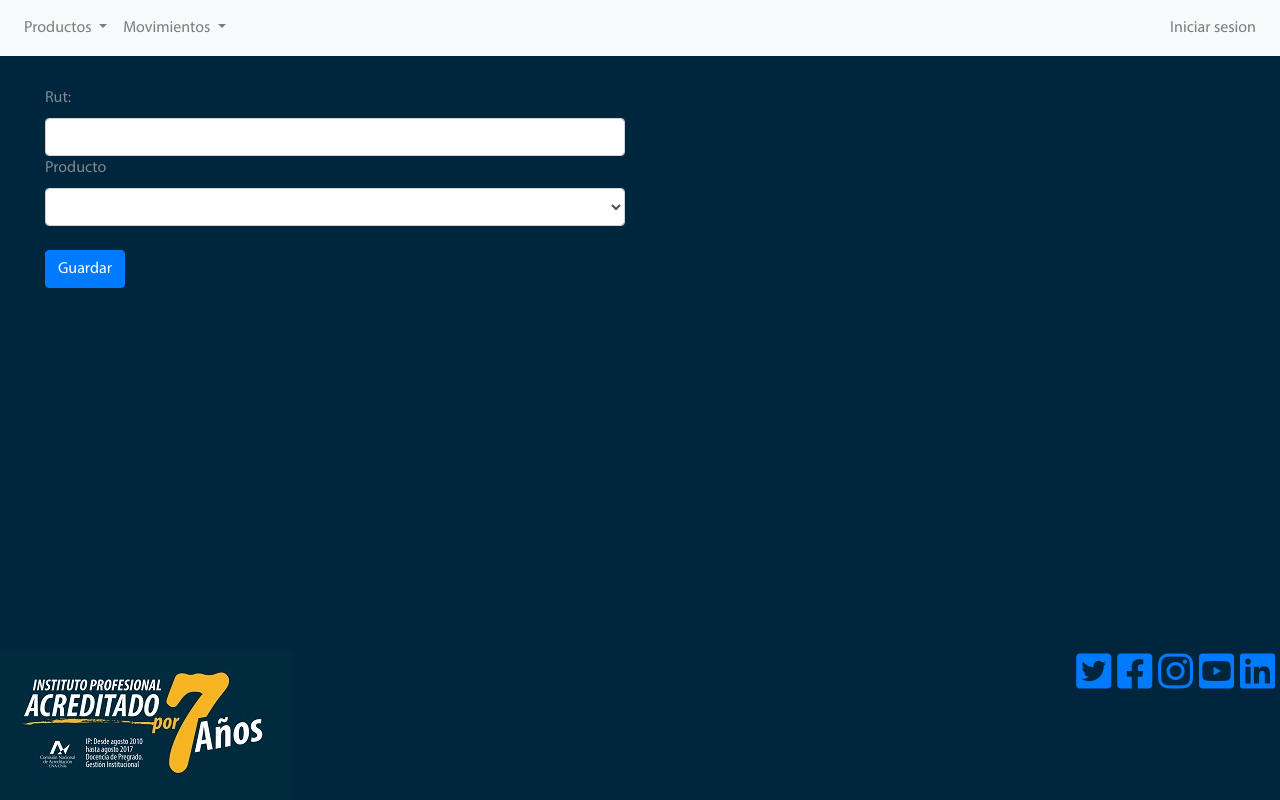
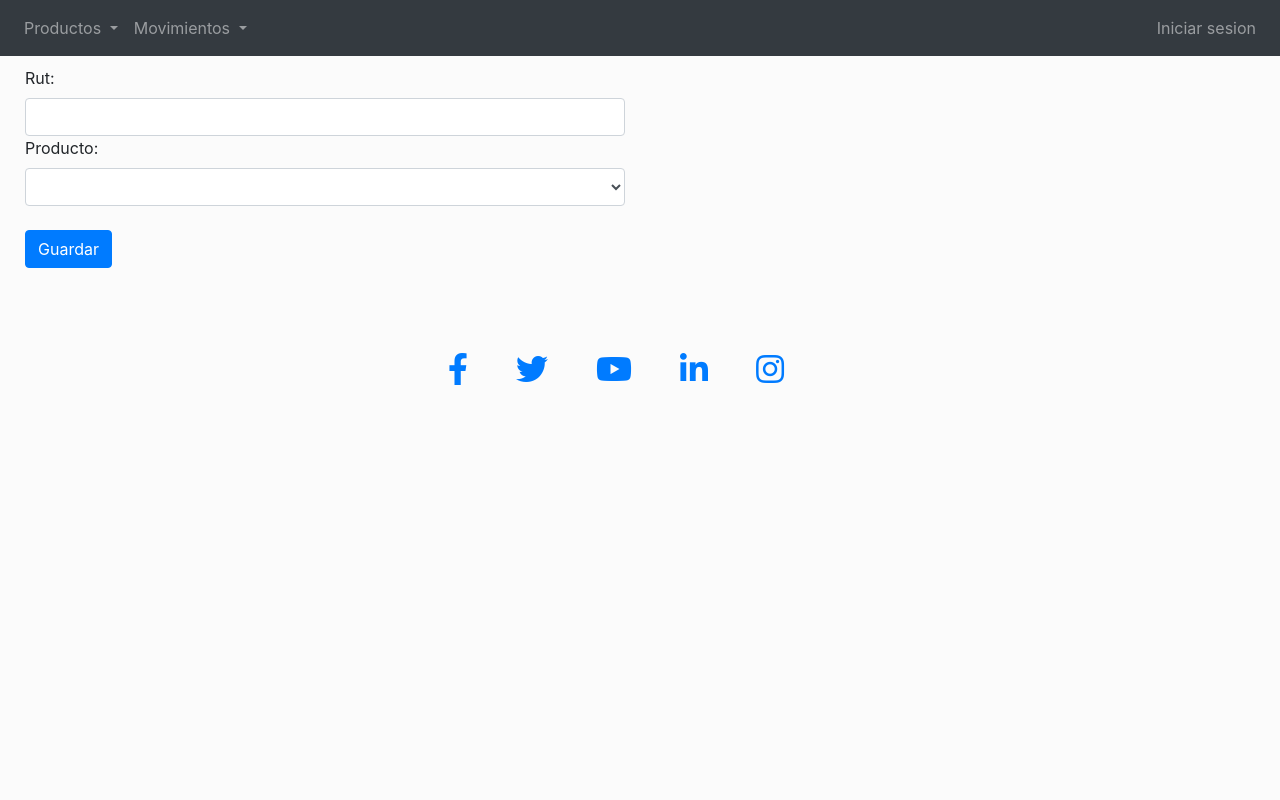
Before and after one commit to mincubill/Inventario, an Angular app: page /IngresarPrestamo in a window 1280 px wide. Built offline with nearby package versions, Linux system fonts and the light colour scheme.

Commit message:
Se hicieron pequeños cambios de color
Se cambio algunos colores referente los menu's y el color de fondo
Tambien se cambio el footer por uno de bootstrap logrando que este
quede siempre abajo sin importar el contenido

```diff
--- a/src/app/app.component.css
+++ b/src/app/app.component.css
@@ -2,26 +2,15 @@
     Colores institucionales que mas se usaran
     amarillo: #ffb81c
     azul: #00263e
-    lomo: #818990
+    plomo: #818990
 */
+
 .footer {
-    margin-top: 10px;
     clear: both;
-    position: fixed;
-    bottom: 0;
-    width: 100%;
-}
-
-.footer i {
-    font-size: 40px;
+    text-align: center;
+    padding: 15px;
 }
 
 .main {
-    margin: 20px;
     padding: 10px;
 }
-
-.RedesSociales {
-    width: 16%;
-    float: right;
-}
--- a/src/app/app.component.html
+++ b/src/app/app.component.html
@@ -9,36 +9,33 @@
     -->
     <router-outlet></router-outlet>
 </main>
-<footer class="footer">
-    <img src="assets/img/cna-fondo-azul 1024W.jpg" alt="Instituto profesional acreditado">
-    <!--Redes sociales de la pagina (Pertenecientes a www.duoc.cl)-->
-    <table class="RedesSociales">
-        <tr>
-            <td>
-                <a href="https://twitter.com/duocuc">
-                    <i class="fab fa-twitter-square"></i>
-                </a>
-            </td>
-            <td>
-                <a href="https://www.facebook.com/DuocUC/">
-                    <i class="fab fa-facebook-square"></i>
-                </a>
-            </td>
-            <td>
-                <a href="https://www.instagram.com/duocuc_cl/">
-                    <i class="fab fa-instagram"></i>
-                </a>
-            </td>
-            <td>
-                <a href="https://www.youtube.com/c/DuocUC_CL">
-                    <i class="fab fa-youtube-square"></i>
-                </a>
-            </td>
-            <td>
-                <a href="https://www.linkedin.com/school/duoc-uc/">
-                    <i class="fab fa-linkedin"></i>
-                </a>
-            </td>
-        </tr>
-    </table>
+<footer class="page-footer font-small cyan darken-3 footer">
+    <div class="container">
+        <div class="row">
+            <div class="col-md-12 py-5">
+                <div class="mb-5 flex-center">
+                    <a class="fb-ic" href="https://www.facebook.com/DuocUC/">
+                        <i class="fab fa-facebook-f fa-lg white-text mr-md-5 mr-3 fa-2x"> </i>
+                    </a>
+                    <a class="tw-ic" href="https://twitter.com/duocuc">
+                        <i class="fab fa-twitter fa-lg white-text mr-md-5 mr-3 fa-2x"> </i>
+                    </a>
+                    <a class="gplus-ic" href="https://www.youtube.com/c/DuocUC_CL">
+                        <i class="fab fa-youtube fa-lg white-text mr-md-5 mr-3 fa-2x"> </i>
+                    </a>
+                    <a class="li-ic"  href="https://www.linkedin.com/school/duoc-uc/">
+                        <i class="fab fa-linkedin-in fa-lg white-text mr-md-5 mr-3 fa-2x"> </i>
+                    </a>
+                    <a class="ins-ic" href="https://www.instagram.com/duocuc_cl/">
+                        <i class="fab fa-instagram fa-lg white-text mr-md-5 mr-3 fa-2x"> </i>
+                    </a>
+                </div>
+            </div>
+        </div>
+    </div>
+    <!-- <div class="footer-copyright text-center py-3">© 2018 Copyright:
+        <a href="https://mdbootstrap.com/education/bootstrap/">
+            MDBootstrap.com
+        </a>
+    </div> -->
 </footer>
--- a/src/app/ingresar-prestamo/ingresar-prestamo.component.html
+++ b/src/app/ingresar-prestamo/ingresar-prestamo.component.html
@@ -5,7 +5,7 @@
         </label>
         <input type="text" id="rut" class="form-control" required formControlName="rut">
         <label for="producto">
-            Producto
+            Producto:
         </label>
         <select name="producto" id="producto" class="form-control" formControlName="producto">
             <!--
--- a/src/app/login/login.component.css
+++ b/src/app/login/login.component.css
@@ -1,12 +1,3 @@
-html {
-  background-color: #56baed;
-}
-
-body {
-  font-family: 'Poppins', sans-serif;
-  height: 100vh;
-}
-
 a {
   color: #92badd;
   display:inline-block;
--- a/src/app/nav/nav.component.html
+++ b/src/app/nav/nav.component.html
@@ -1,4 +1,4 @@
-<nav class="navbar navbar-expand-md navbar-light bg-light">
+<nav class="navbar navbar-expand-md navbar-dark bg-dark">
   <button class="navbar-toggler" type="button" data-toggle="collapse" data-target="#collapse_target"
     aria-controls="navbarsExampleDefault" aria-expanded="false" aria-label="Toggle navigation">
     <span class="navbar-toggler-icon"></span>
--- a/src/app/ver-producto/ver-producto.component.css
+++ b/src/app/ver-producto/ver-producto.component.css
@@ -1,12 +1,12 @@
 table
 {
-    width: 80%;
+    width: 78%;
     float: right;
 }
 
 .left-menu
 {
-    width: 15%;
+    width: 20%;
     float: left;
 }
 
--- a/src/app/ver-producto/ver-producto.component.html
+++ b/src/app/ver-producto/ver-producto.component.html
@@ -3,9 +3,9 @@
   <!--
     Directiva routerLink que redirecciona a la pagina para agregar productos
   -->
-  <a routerLink="/AgregarProducto" class="bg-light list-group-item list-group-item-action">
+  <a routerLink="/AgregarProducto" class="bg-dark list-group-item list-group-item-action">
     <div class="d-flex w-100 justify-content-start align-items-center">
-      <span class="menu-collapsed">
+      <span class="menu-collapsed text-white">
         Ingresar Producto
       </span>
     </div>
@@ -15,9 +15,9 @@
     Boton que despliega un sub-menu que te permite modificar los datos de los productos (Su stock)
   -->
   <a href="#submenu1" data-toggle="collapse" aria-expanded="false"
-    class="bg-light list-group-item list-group-item-action flex-column align-items-start">
+    class="bg-dark list-group-item list-group-item-action flex-column align-items-start">
     <div class="d-flex w-100 justify-content-start align-items-center">
-      <span class="menu-collapsed">Movimientos</span>
+      <span class="menu-collapsed text-white">Movimientos</span>
       <span class="submenu-icon ml-auto"></span>
     </div>
   </a>
@@ -25,7 +25,7 @@
     <!--
       Directiva routerLink que redirecciona a la pagina para ingresar stock de un producto
     -->
-    <a routerLink="/IngresarStock" class="list-group-item list-group-item-action bg-ligt text-black">
+    <a routerLink="/IngresarStock" class="list-group-item list-group-item-action bg-dark text-white">
       <span class="menu-collapsed">
         Ingresar stock
       </span>
@@ -33,7 +33,7 @@
     <!--
       Directiva routerLink que redirecciona a la pagina para sacar stock de un producto
     -->
-    <a routerLink="/SacarStock" class="list-group-item list-group-item-action bg-ligt text-black">
+    <a routerLink="/SacarStock" class="list-group-item list-group-item-action bg-dark text-white">
       <span class="menu-collapsed">
         Sacar stock
       </span>
--- a/src/styles.css
+++ b/src/styles.css
@@ -5,27 +5,19 @@
 }
 
 body {
-    font-family: 'Myriad';
-    font-size: 1em;
-    background-color: #00263e;
+    background-color: #fbfbfb;
     display: block;
     position: relative;
-    color: #818990;
 }
 
 body::after {
-    content: '';
+    content: "";
     opacity: 0.9;
-    top: 0;
-    left: 0;
-    bottom: 0;
-    right: 0;
-    position: absolute;
     z-index: -1;
 }
 
-/*
-    Nota mental, el css base no se aplica al que esta en el main.
-    Segun yo, es porque el contenido se renderea despues entonces los
-    estilos css principal no se vuelven a aplicar.
-*/
+html {
+    font-family: 'Myriad';
+    font-size: 1em;
+    min-height: 100%;
+}
```
